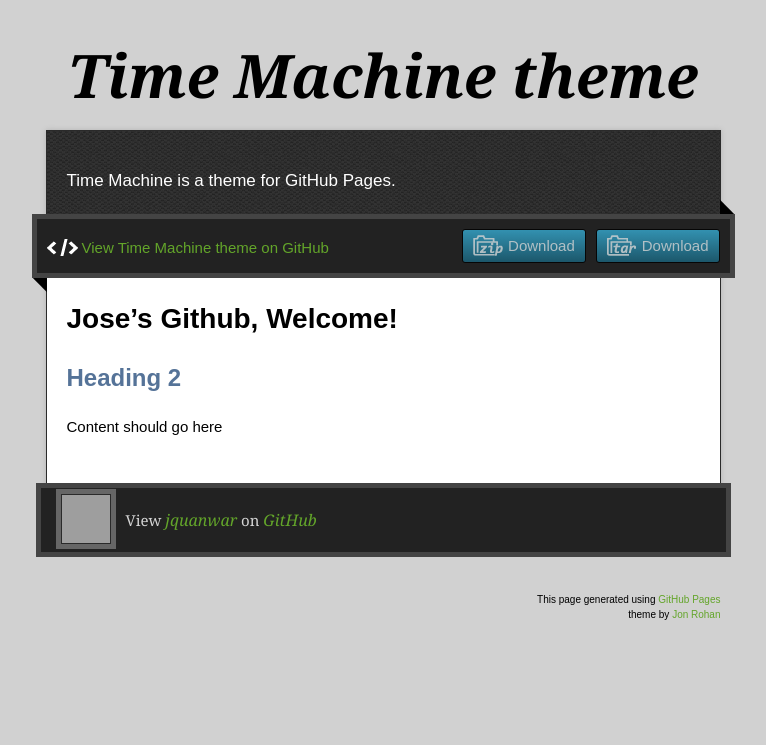
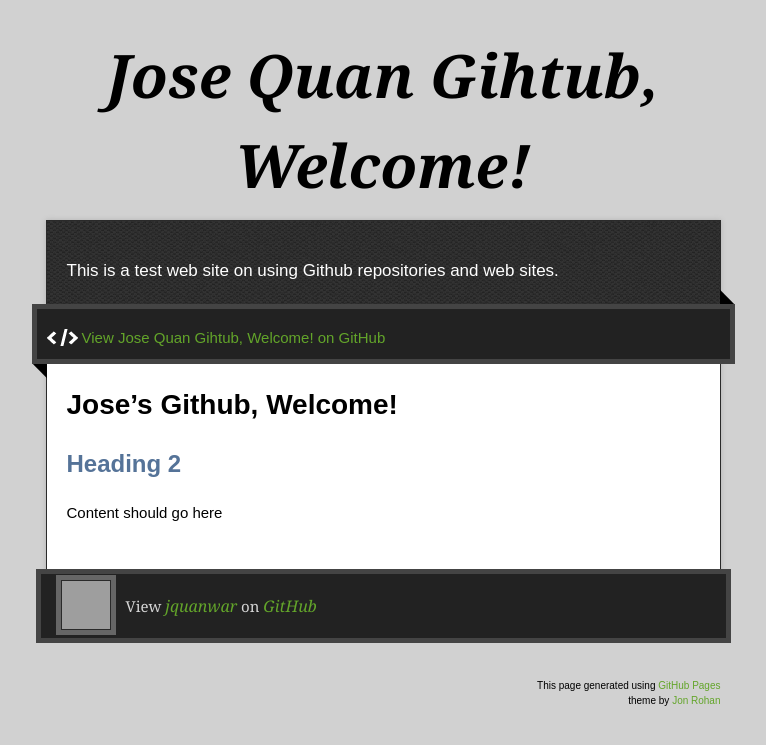
Before and after one commit to jquanwar/jquanwar.github.io, a Jekyll site: the page built from index.md, in a window 1280 px wide. Shown: the top 745 px of the page, without its empty margins (257-1023 px from the left). Built offline with Jekyll 4.4.1, drawn with Linux system fonts in a browser that asks for light colours; our own code applies the rules of GitHub Pages for plain Markdown files; grey boxes are pictures that could not be loaded.

Commit message:
Update _config.yml

```diff
--- a/_config.yml
+++ b/_config.yml
@@ -1,5 +1,5 @@
-title: Time Machine theme
-description: Time Machine is a theme for GitHub Pages.
-show_downloads: true
+title: Jose Quan Gihtub, Welcome!
+description: This is a test web site on using Github repositories and web sites.
+show_downloads: false
 google_analytics:
 theme: jekyll-theme-time-machine
```
